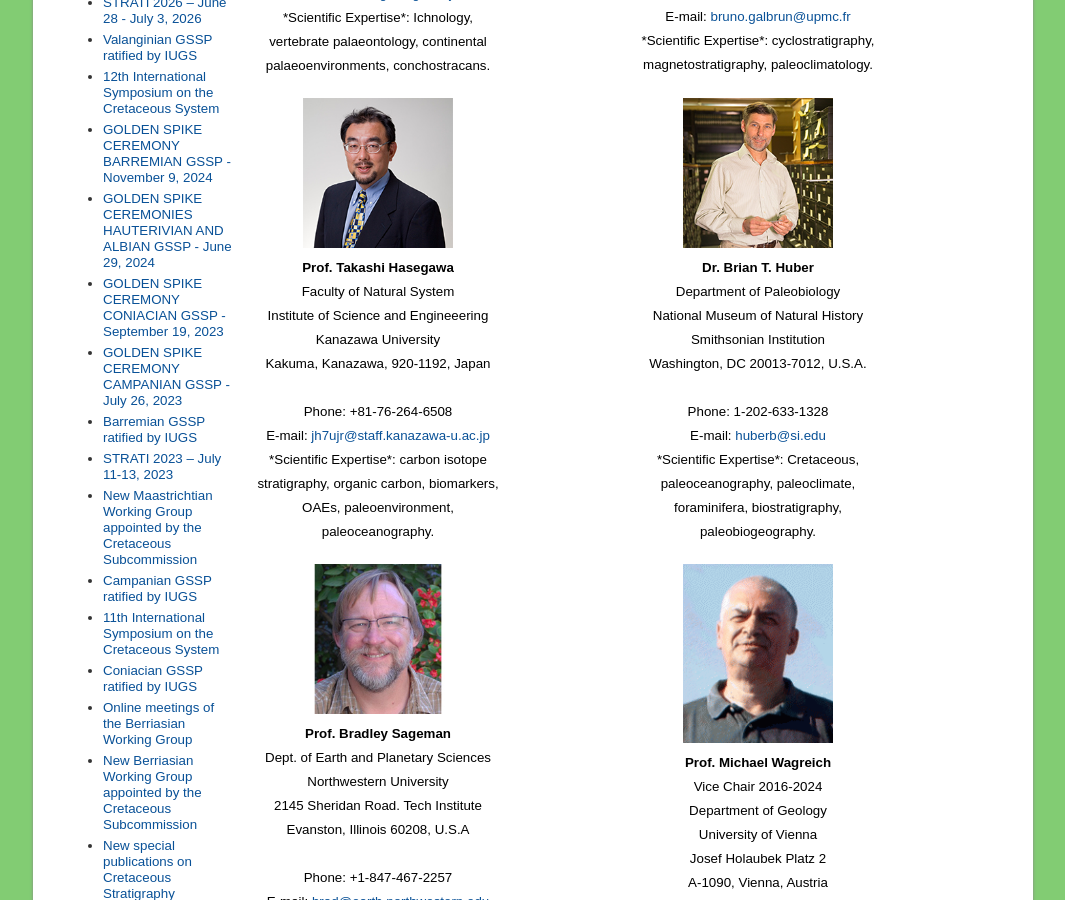
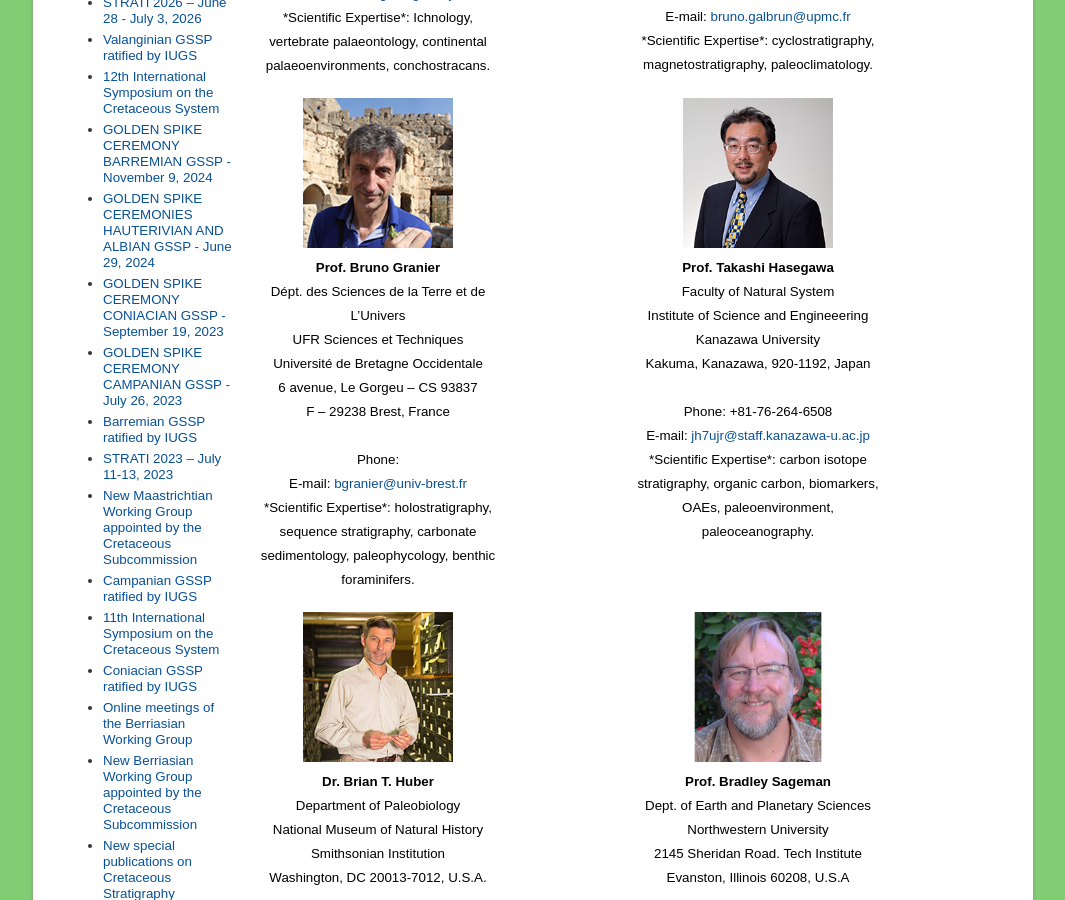
Before and after one commit to i-c-stratigraphy/subcommission-cretaceous, a Jekyll site: the page built from pages/corresponding members.md, in a window 1280 px wide and 900 px high, scrolled down 836 px. Shown: the whole window, without its empty margins (107-1172 px from the left). Built offline with Jekyll 4.4.1, drawn with Linux system fonts in a browser that asks for light colours.

Commit message:
Update corresponding members.md

```diff
--- a/pages/corresponding members.md
+++ b/pages/corresponding members.md
@@ -30,6 +30,20 @@ permalink: /corresponding members
         *Scientific Expertise*: cyclostratigraphy, magnetostratigraphy, paleoclimatology.
     </div>
     <div class="person" style="grid-row:2; grid-column:1;">
+        <img src="images/person-granier.jpg" style="width:150px;" alt="Granier" /><br />
+        <strong>Prof. Bruno Granier</strong><br />
+        Dépt. des Sciences de la Terre et de L’Univers<br />
+        UFR Sciences et Techniques<br />
+        Université de Bretagne Occidentale<br />
+        6 avenue, Le Gorgeu – CS 93837<br />
+        F – 29238 Brest, France<br />
+        <br />
+        Phone: <br />
+        E-mail: <a href="mailto:bgranier@univ-brest.fr">bgranier@univ-brest.fr</a>
+        <br />
+        *Scientific Expertise*: holostratigraphy, sequence stratigraphy, carbonate sedimentology, paleophycology, benthic foraminifers.
+    </div>
+    <div class="person" style="grid-row:2; grid-column:2;">
                 <img src="images/person-hasegawa.jpg" style="width:150px;" alt="Hasegawa" /><br />
         <strong>Prof. Takashi Hasegawa</strong><br />
         Faculty of Natural System<br />
@@ -42,7 +56,7 @@ permalink: /corresponding members
         <br />
         *Scientific Expertise*: carbon isotope stratigraphy, organic carbon, biomarkers, OAEs, paleoenvironment, paleoceanography.
     </div>
-    <div class="person" style="grid-row:2; grid-column:2;">
+    <div class="person" style="grid-row:3; grid-column:1;">
          <img src="images/person-huber.jpg" style="width:150px;" alt="Huber" /><br />
         <strong>Dr. Brian T. Huber</strong><br />
         Department of Paleobiology<br />
@@ -55,7 +69,7 @@ permalink: /corresponding members
         <br />
         *Scientific Expertise*: Cretaceous, paleoceanography, paleoclimate, foraminifera, biostratigraphy, paleobiogeography.
      </div>
-    <div class="person" style="grid-row:3; grid-column:1;">
+    <div class="person" style="grid-row:3; grid-column:2;">
         <img src="images/person-sageman.jpg" style="width:150px;" alt="Sageman" /><br />
         <strong>Prof. Bradley Sageman</strong><br />
         Dept. of Earth and Planetary Sciences<br />
@@ -68,7 +82,7 @@ permalink: /corresponding members
         <br />
         *Scientific Expertise*: stratigraphy, biogeochemistry, paleoceanography, paleoclimatology.
     </div>
-    <div class="person" style="grid-row:3; grid-column:2;">
+    <div class="person" style="grid-row:4; grid-column:1;">
         <img src="images/person-wagreich.gif " style="width:150px;" alt="Michael" /><br />
         <strong>Prof. Michael Wagreich </strong><br />
         Vice Chair 2016-2024 <br />
@@ -82,7 +96,7 @@ permalink: /corresponding members
         <br />
         *Scientific Expertise*: biostratigraphy, biogeography, palaeogeography, regional geology, taxonomic palaeontology, evolution.
     </div>
-    <div class="person" style="grid-row:4; grid-column:1;">
+    <div class="person" style="grid-row:4; grid-column:2;">
         <img src="images/person-walaszczyk.jpg" style="width:150px;" alt="Walaszczyk" /><br />
         <strong>Prof. Irek Walaszczyk</strong><br />
         Faculty of Geology<br />
```
